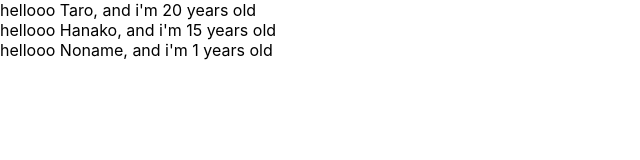
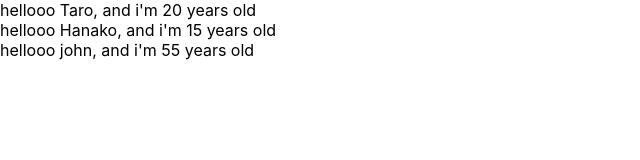
Before and after one commit to shinmetry/react-study, a React (Create React App) app: page / in a window 1280 px wide. Shown: the top 160 px of the page, without its empty margins (0-640 px from the left). Built offline with nearby package versions, Linux system fonts and the light colour scheme.

Commit message:
learn prop types

```diff
--- a/src/App.js
+++ b/src/App.js
@@ -1,10 +1,11 @@
 import React from 'react';
+import PropTypes from 'prop-types';
 
 const App = () => {
   const profiles = [
     {name: "Taro", age: 20},
     {name: "Hanako", age: 15},
-    {name:  "Noname" }
+    {name:  "john", age:55}
   ]
     return (
       <div>
@@ -23,9 +24,9 @@ const User = (props) => {
     </div>
 }
 
-User.defaultProps = {
-  age:1
+User.propTypes = {
+  name: PropTypes.string,
+  age: PropTypes.number.isRequired
 }
 
-
 export default App;
```
